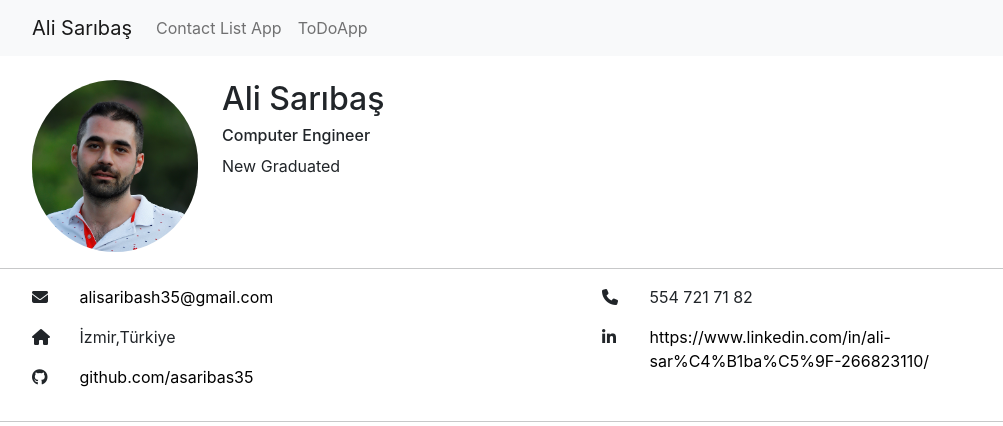
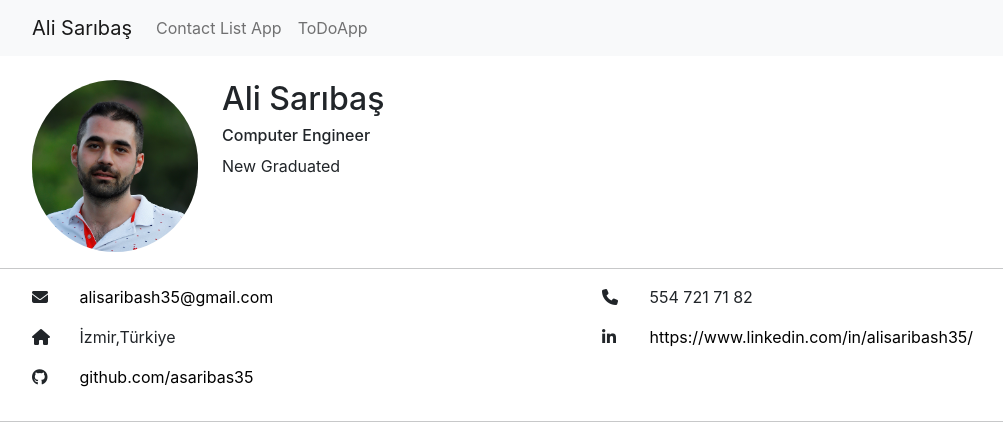
Before and after one commit to asaribas35/Contact-List-with-reactJS, a React (Create React App) app: page / in a window 1280 px wide. Shown: the top 426 px of the page, without its empty margins (50-1053 px from the left). Built offline with nearby package versions, Linux system fonts and the light colour scheme.

Commit message:
change link

```diff
--- a/src/cvhome.js
+++ b/src/cvhome.js
@@ -47,7 +47,7 @@ function cvhome() {
 
       <div className='row'>
       <div className='col-1'><i class="fa-brands fa-linkedin"></i></div>
-        <div className='col-9'><a href='https://www.linkedin.com/in/ali-sar%C4%B1ba%C5%9F-266823110/'><p>https://www.linkedin.com/in/ali-sar%C4%B1ba%C5%9F-266823110/</p></a> </div>
+        <div className='col-9'><a href='https://www.linkedin.com/in/alisaribash35/'><p>https://www.linkedin.com/in/alisaribash35/</p></a> </div>
 
       </div>
 
```
